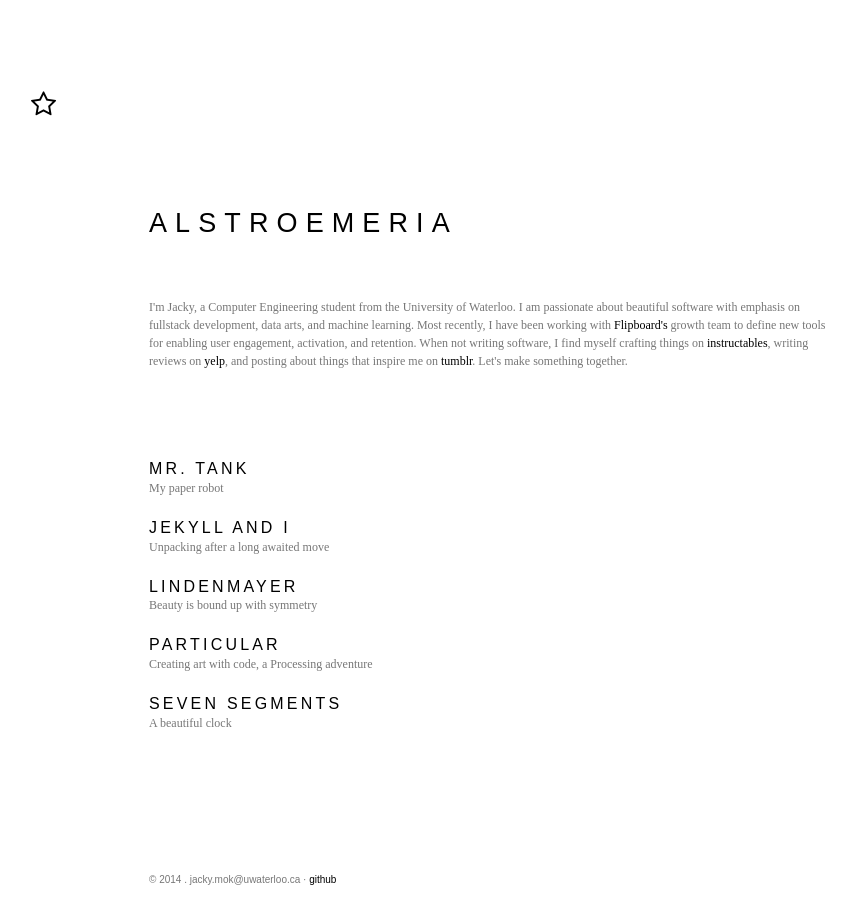
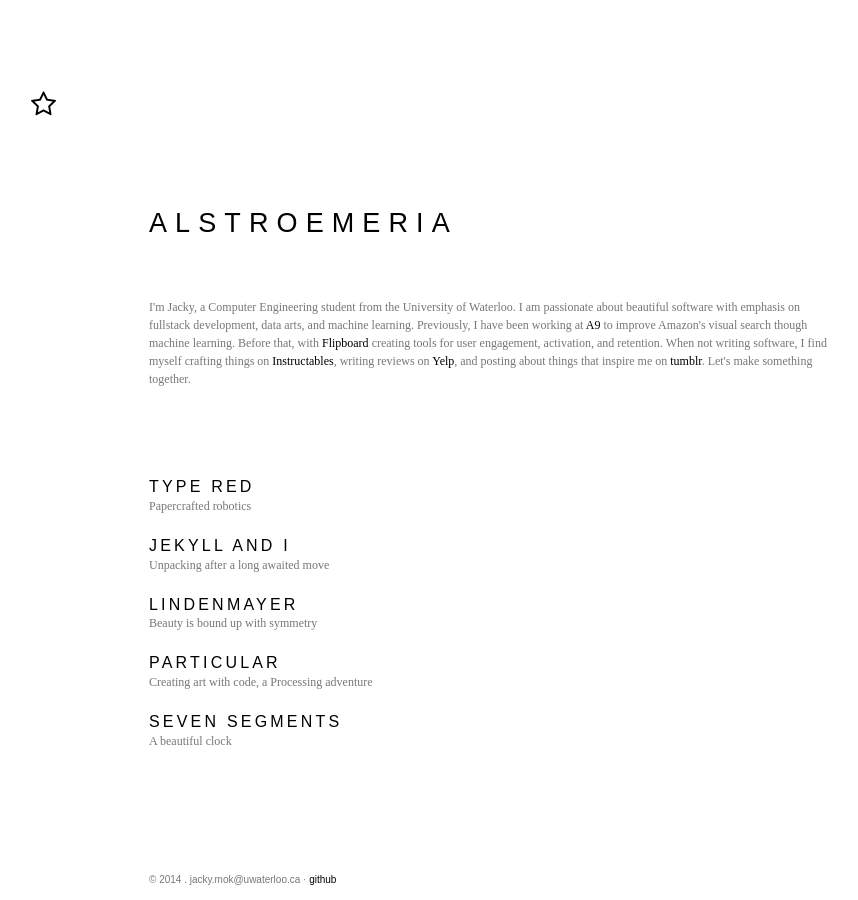
Before and after one commit to alstroemeria/alstroemeria.github.io, a Jekyll site: the page built from index.html, in a window 1280 px wide. Shown: the whole page, without its empty margins (60-918 px from the left). Built offline with Jekyll 4.4.1, drawn with Linux system fonts in a browser that asks for light colours; some web fonts are replaced.

Commit message:
A9 (August 2015)

```diff
--- /dev/null
+++ b/CNAME
@@ -0,0 +1 @@
+jackymok.ca
--- a/_posts/2013-09-04-tank.markdown
+++ b/_posts/2013-09-04-tank.markdown
@@ -1,7 +1,7 @@
 ---
 layout: post
-title:  "Mr. Tank"
-subtitle:  "My paper robot"
+title:  "Type Red"
+subtitle:  "Papercrafted robotics"
 date:   2014-05-18
 categories: arduino papercraft c++
 name: "tank"
--- a/index.html
+++ b/index.html
@@ -3,7 +3,7 @@
 ---
 <section class="content">
     <h1 class="site-title">Alstroemeria</h1>
-    <p>I'm Jacky, a Computer Engineering student from the University of Waterloo. I am passionate about beautiful software with emphasis on fullstack development, data arts, and machine learning. Most recently, I have been working with <a title="Work Term" href="http://flipboard.com/">Flipboard's</a> growth team to define new tools for enabling user engagement, activation, and retention. When not writing software, I find myself crafting things on <a title="My Instructables account" href="http://www.instructables.com/member/alstroemeria/" target="_blank">instructables</a>, writing reviews on <a title="My Yelp" href="http://mok.yelp.com" target="_blank">yelp</a>, and posting about things that inspire me on <a title="My tumblr" href="http://arvernis.tumblr.com/" target="_blank">tumblr</a>. Let's make something together. </p>
+    <p>I'm Jacky, a Computer Engineering student from the University of Waterloo. I am passionate about beautiful software with emphasis on fullstack development, data arts, and machine learning. Previously, I have been working at <a title="Work Term" href="http://a9.com/">A9</a> to improve Amazon's visual search though machine learning. Before that, with <a title="Work Term" href="http://flipboard.com/">Flipboard</a> creating tools for user engagement, activation, and retention. When not writing software, I find myself crafting things on <a title="My Instructables account" href="http://www.instructables.com/member/alstroemeria/" target="_blank">Instructables</a>, writing reviews on <a title="My Yelp" href="http://mok.yelp.com" target="_blank">Yelp</a>, and posting about things that inspire me on <a title="My tumblr" href="http://arvernis.tumblr.com/" target="_blank">tumblr</a>. Let's make something together. </p>
 
     <section class="works">
 
```
